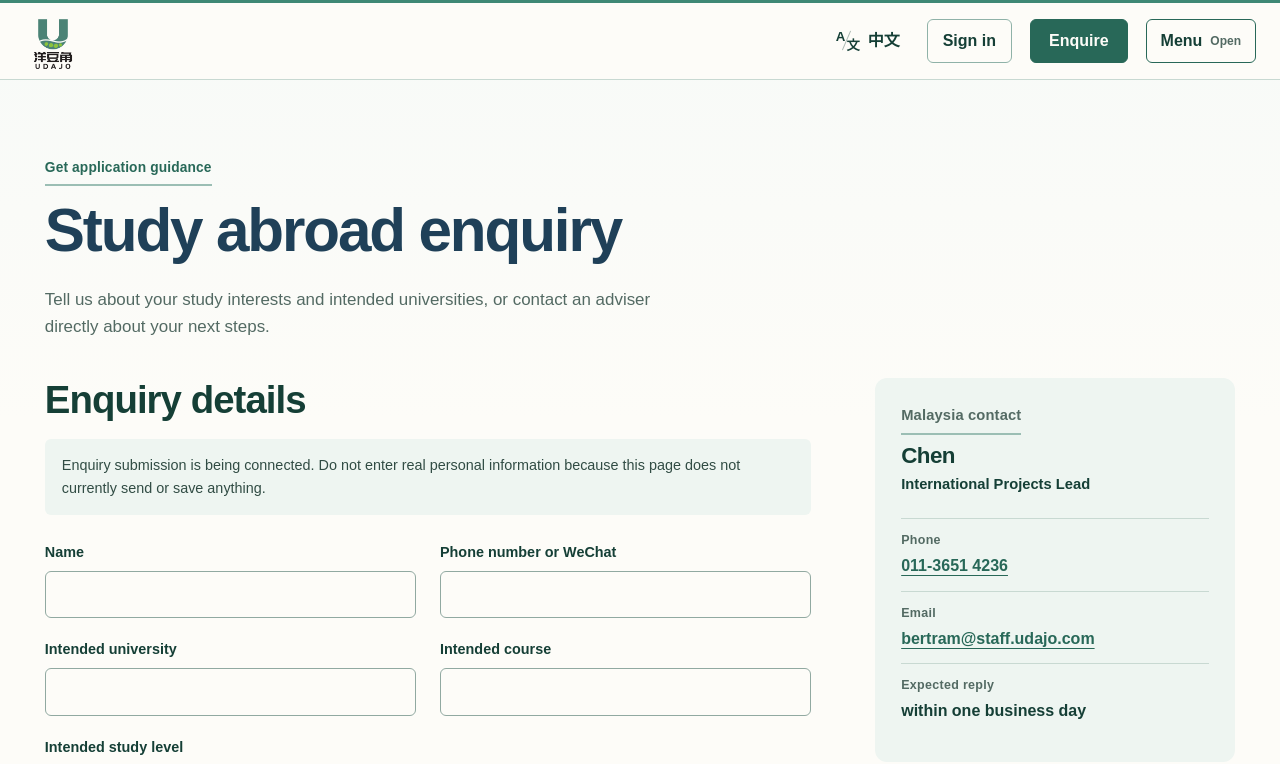
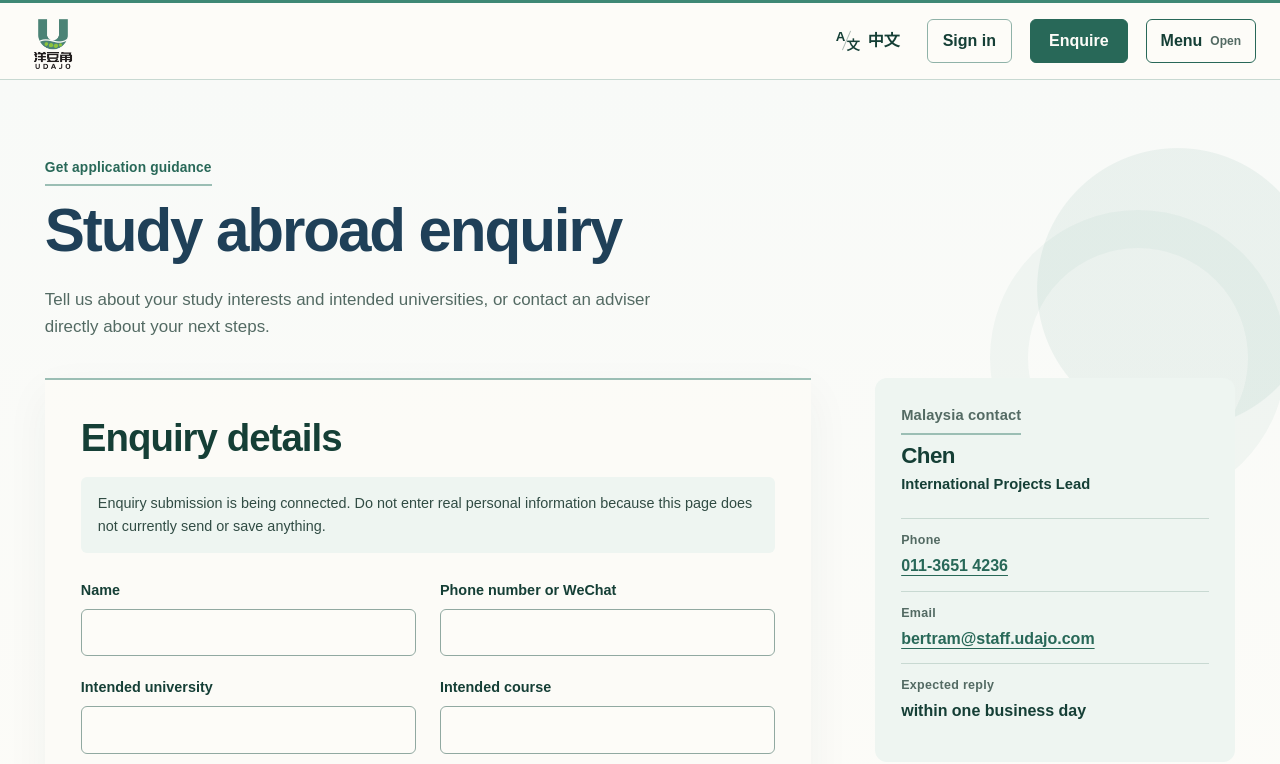
Before and after one commit to xw042543-commits/company-website, a Next.js app in the folder frontend/: page /en/consultation in a window 1280 px wide. Shown: the top 764 px of the page. Built offline with nearby package versions, Linux system fonts and the light colour scheme.

Commit message:
style: soften enquiry page background

```diff
--- a/frontend/src/app/[locale]/consultation/page.tsx
+++ b/frontend/src/app/[locale]/consultation/page.tsx
@@ -8,7 +8,7 @@ export default async function Consultation({ params }: { params: Promise<{ local
   const { locale } = await params;
   if (!isLocale(locale)) notFound();
 
-  return <main id="main" className="container page-main">
+  return <main id="main" className="container page-main consultation-page">
     <p className="section-label">{words(locale, "获得申请协助", "Get application guidance")}</p>
     <h1>{words(locale, "留学咨询", "Study abroad enquiry")}</h1>
     <p className="page-intro">{words(locale, "告诉我们你的学习方向和目标院校，或直接联系顾问了解申请步骤。", "Tell us about your study interests and intended universities, or contact an adviser directly about your next steps.")}</p>
--- a/frontend/src/app/globals.css
+++ b/frontend/src/app/globals.css
@@ -337,6 +337,10 @@ summary { min-height: 44px; display: flex; align-items: center; cursor: pointer;
 .programme-pending-section h2 { margin-bottom: 12px; }
 .programme-pending-section p:last-child { margin-bottom: 0; color: var(--muted); }
 .consultation-layout { grid-template-columns: minmax(0, 1fr) minmax(310px, 360px); }
+.consultation-page { position: relative; isolation: isolate; }
+.consultation-page::before { position: absolute; z-index: -1; top: 0; bottom: 0; left: 50%; width: 100vw; content: ""; background: radial-gradient(circle at 92% 10%, rgb(63 136 117 / 8%) 0 140px, transparent 141px), radial-gradient(circle at 3% 67%, rgb(31 64 88 / 5%) 0 210px, transparent 211px), linear-gradient(180deg, #f8faf8 0%, var(--paper) 42%, #f5f8f6 100%); transform: translateX(-50%); }
+.consultation-page::after { position: absolute; z-index: -1; top: 130px; right: -4vw; width: 220px; height: 220px; border: 38px solid rgb(63 136 117 / 5%); border-radius: 50%; content: ""; pointer-events: none; }
+.consultation-layout > section { padding: clamp(24px, 3vw, 36px); border-top: 2px solid #9bbeb4; background: rgb(253 252 248 / 78%); box-shadow: 0 16px 42px rgb(21 63 54 / 5%); }
 .contact-lead .section-label { margin-bottom: 8px; }
 .contact-lead h2 { margin-bottom: 4px; }
 .contact-role { color: var(--brand-deep) !important; font-weight: 650; }
```
